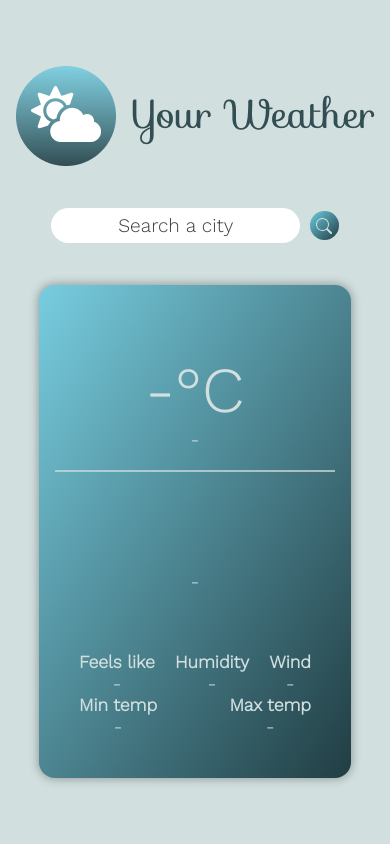
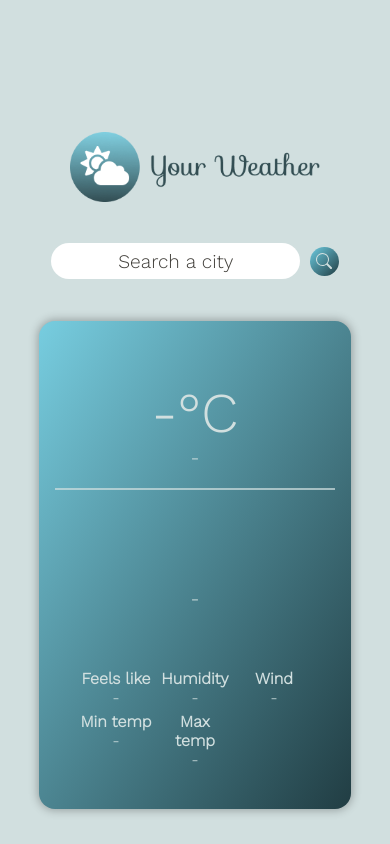
Before and after one commit to Luan-AG/WeatherApp, a plain HTML site: page index.html in a window 390 px wide. Drawn offline with nearby package versions, Linux system fonts and the light colour scheme.

Commit message:
Correct the responsive design bugs

```diff
--- a/style.css
+++ b/style.css
@@ -275,11 +275,27 @@ body {
   #result-screen {
     width: 80%;
   }
+
+  #result-temp {
+    font-size: 3.5rem;
+    margin-top: 1.5rem;
+
+  }
+
+  .details-item h2 {
+    font-size: 1rem;
+  }
+
+  .details-item p {
+    font-size: 1rem;
+  }
+
 }
 
-@media (max-width: 500px) {
+@media (max-width: 550px) {
   #logo {
-    font-size: 2.25em;
+    width: 250px;
+    margin-top: 25%;
   }
 
   /* #search-input {
@@ -290,6 +306,17 @@ body {
     flex-direction: column;
   }
 
+  #result-weather {
+    width: 150px;
+  }
+
+  #result-details {
+    display: grid;
+    grid-template-columns: 1fr 1fr 1fr;
+    grid-template-rows: 2;
+    gap: 5px;
+  }
+
   .summary-item:last-child {
     border: 0;
     border-top: 2px solid rgba(210, 224, 224, 0.7);
```
